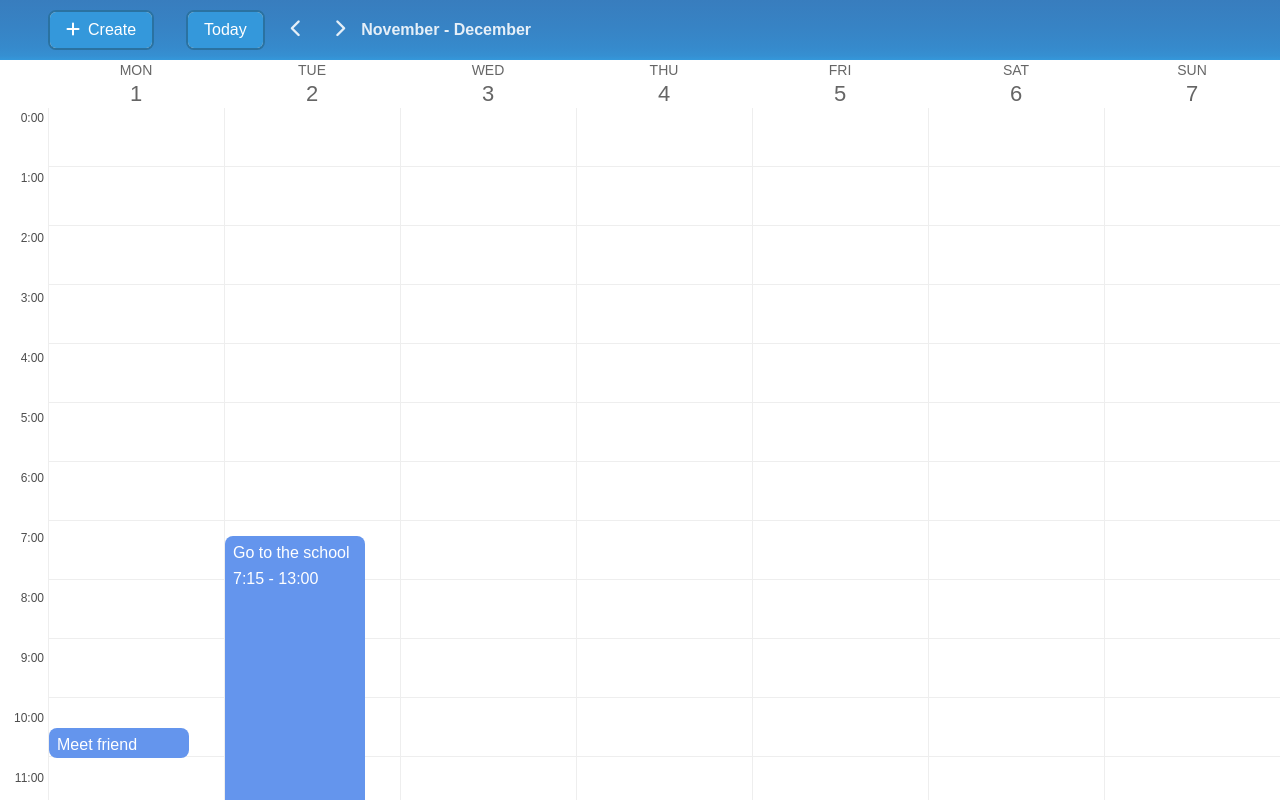
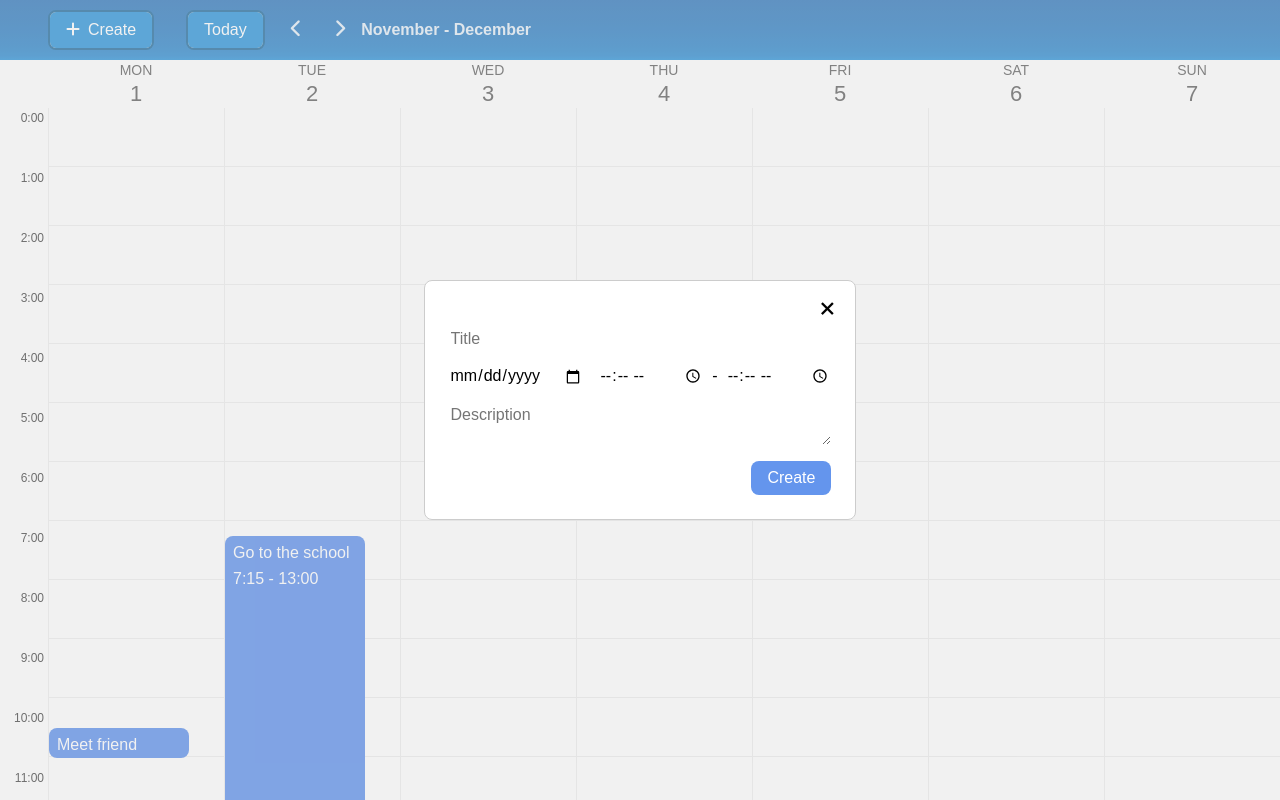
Before and after one commit to AnnaKulyk555/calendar-react, a React app: page / in a window 1280 px wide. Both pictures are taken after a click on the button "Create". Built offline with nearby package versions, Linux system fonts and the light colour scheme.

Commit message:
added weeks navigation, open/close Modal logic

```diff
--- a/src/App.jsx
+++ b/src/App.jsx
@@ -1,22 +1,68 @@
 import React, { useState } from 'react';
+import moment from 'moment';
 import Header from './components/header/Header.jsx';
 import Calendar from './components/calendar/Calendar.jsx';
+import Modal from './components/modal/Modal.jsx';
 
 import { getWeekStartDate, generateWeekRange } from './utils/dateUtils.js';
 
 import './common.scss';
 
 const App = () => {
-  const [state] = useState({
-    weekStartDate: new Date(),
+  const [weekStart, setWeekStart] = useState({
+    weekStartDate: moment().toDate(),
+  });
+  const [modalStatus, setModalStatus] = useState({
+    showModal: false,
   });
 
-  const { weekStartDate } = state;
+  const { weekStartDate } = weekStart;
+  const { showModal } = modalStatus;
+
+  const goNextWeek = () => {
+    const nextWeekStart = moment(weekStartDate).add(7, 'days');
+    setWeekStart({
+      weekStartDate: nextWeekStart.toDate(),
+    });
+  };
+
+  const goPrevWeek = () => {
+    const nextWeekStart = moment(weekStartDate).subtract(7, 'days');
+    setWeekStart({
+      weekStartDate: nextWeekStart.toDate(),
+    });
+  };
+
+  const goCurrentWeek = () => {
+    setWeekStart({
+      weekStartDate: moment().toDate(),
+    });
+  };
+
+  const showModalHandler = () => {
+    setModalStatus({
+      showModal: true,
+    });
+  };
+
+  const hideModalHandler = () => {
+    setModalStatus({
+      showModal: false,
+    });
+  };
+
   const weekDates = generateWeekRange(getWeekStartDate(weekStartDate));
 
   return (
     <>
-      <Header />
+      <Header
+        weekStartDate={weekStartDate}
+        goNextWeek={goNextWeek}
+        goPrevWeek={goPrevWeek}
+        goCurrentWeek={goCurrentWeek}
+        onShowModal={showModalHandler}
+      />
+      <Modal showModal={showModal} onHideModal={hideModalHandler} />
       <Calendar weekDates={weekDates} />
     </>
   );
--- a/src/components/header/Header.jsx
+++ b/src/components/header/Header.jsx
@@ -5,24 +5,26 @@ import { months } from '../../utils/dateUtils.js';
 
 import './header.scss';
 
-const Header = () => (
+const Header = ({ weekStartDate, goNextWeek, goPrevWeek, goCurrentWeek, onShowModal }) => (
   <header className="header">
-    <button className="button create-event-btn">
+    <button onClick={onShowModal} className="button create-event-btn">
       <i className="fas fa-plus create-event-btn__icon"></i>
       <span>Create</span>
     </button>
     <div className="navigation">
-      <button className="navigation__today-btn button">Today</button>
-      <button className="icon-button navigation__nav-icon">
+      <button onClick={goCurrentWeek} className="navigation__today-btn button">
+        Today
+      </button>
+      <button onClick={goPrevWeek} className="icon-button navigation__nav-icon">
         <i className="fas fa-chevron-left"></i>
       </button>
-      <button className="icon-button navigation__nav-icon">
+      <button onClick={goNextWeek} className="icon-button navigation__nav-icon">
         <i className="fas fa-chevron-right"></i>
       </button>
       <span className="navigation__displayed-month">
         {months.map(month => {
-          const currentMonth = moment().format('MMMM');
-          const nextMonth = moment().add(1, 'M').format('MMMM');
+          const currentMonth = moment(weekStartDate).format('MMMM');
+          const nextMonth = moment(weekStartDate).add(1, 'M').format('MMMM');
 
           return currentMonth === month ? `${currentMonth} - ${nextMonth}` : null;
         })}
--- a/src/components/modal/Modal.jsx
+++ b/src/components/modal/Modal.jsx
@@ -1,35 +1,26 @@
-import React, { Component } from "react";
+import React from 'react';
 
-import "./modal.scss";
+import './modal.scss';
 
-class Modal extends Component {
-  render() {
-    return (
-      <div className="modal overlay">
+const Modal = ({ showModal, onHideModal }) => (
+  <div className={showModal ? 'modal overlay' : 'hidden'}>
     <div className="modal__content">
       <div className="create-event">
-            <button className="create-event__close-btn">+</button>
+        <button onClick={onHideModal} className="create-event__close-btn">
+          +
+        </button>
         <form className="event-form">
-              <input
-                type="text"
-                name="title"
-                placeholder="Title"
-                className="event-form__field"
-              />
+          <input type="text" name="title" placeholder="Title" className="event-form__field" />
           <div className="event-form__time">
             <input type="date" name="date" className="event-form__field" />
             <input
               type="time"
               name="startTime"
               className="event-form__field"
-                  onChange={this.handleChange}
+              // onChange={this.handleChange}
             />
             <span>-</span>
-                <input
-                  type="time"
-                  name="endTime"
-                  className="event-form__field"
-                />
+            <input type="time" name="endTime" className="event-form__field" />
           </div>
           <textarea
             name="description"
@@ -44,7 +35,5 @@ class Modal extends Component {
     </div>
   </div>
 );
-  }
-}
 
 export default Modal;
--- a/webpack.config.js
+++ b/webpack.config.js
@@ -1,7 +1,7 @@
 const HtmlWebpackPlugin = require('html-webpack-plugin');
 const MiniCssExtractPlugin = require('mini-css-extract-plugin');
 const { CleanWebpackPlugin } = require('clean-webpack-plugin');
-const { CopyPlugin } = require('copy-webpack-plugin');
+const CopyPlugin = require('copy-webpack-plugin');
 const webpack = require('webpack');
 
 module.exports = (env, argv) => {
```
Lines whose indentation alone changed are shown as unchanged.
